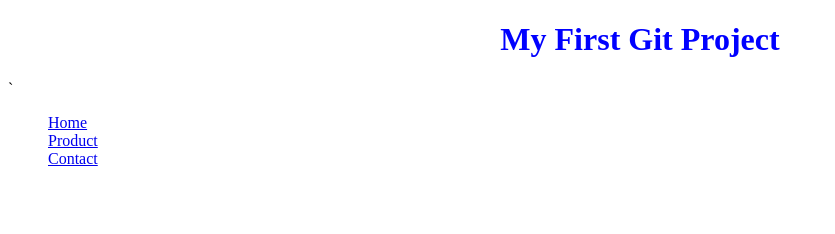
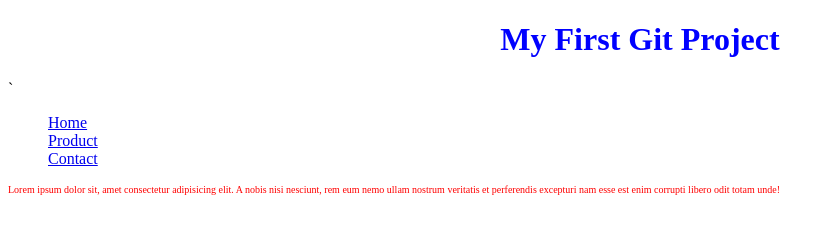
Before and after one commit to PrinciNarula/day1-demo, a plain HTML site: page index.html in a window 1280 px wide. Shown: the whole page, without its empty margins (0-835 px from the left). Drawn offline with Linux system fonts and the light colour scheme.

Commit message:
added paragraph

```diff
--- a/css/style.css
+++ b/css/style.css
@@ -9,3 +9,8 @@ nav ul li
     list-style: none;
     color: green;
 }
+
+p{
+    color: red;
+    font-size: 10px;
+}
--- a/index.html
+++ b/index.html
@@ -15,5 +15,7 @@
         <li><a href="#">Product</a></li>
         <li><a href="#">Contact</a></li>
     </ul></nav>
+
+    <p>Lorem ipsum dolor sit, amet consectetur adipisicing elit. A nobis nisi nesciunt, rem eum nemo ullam nostrum veritatis et perferendis excepturi nam esse est enim corrupti libero odit totam unde!</p>
 </body>
 </html>
```
